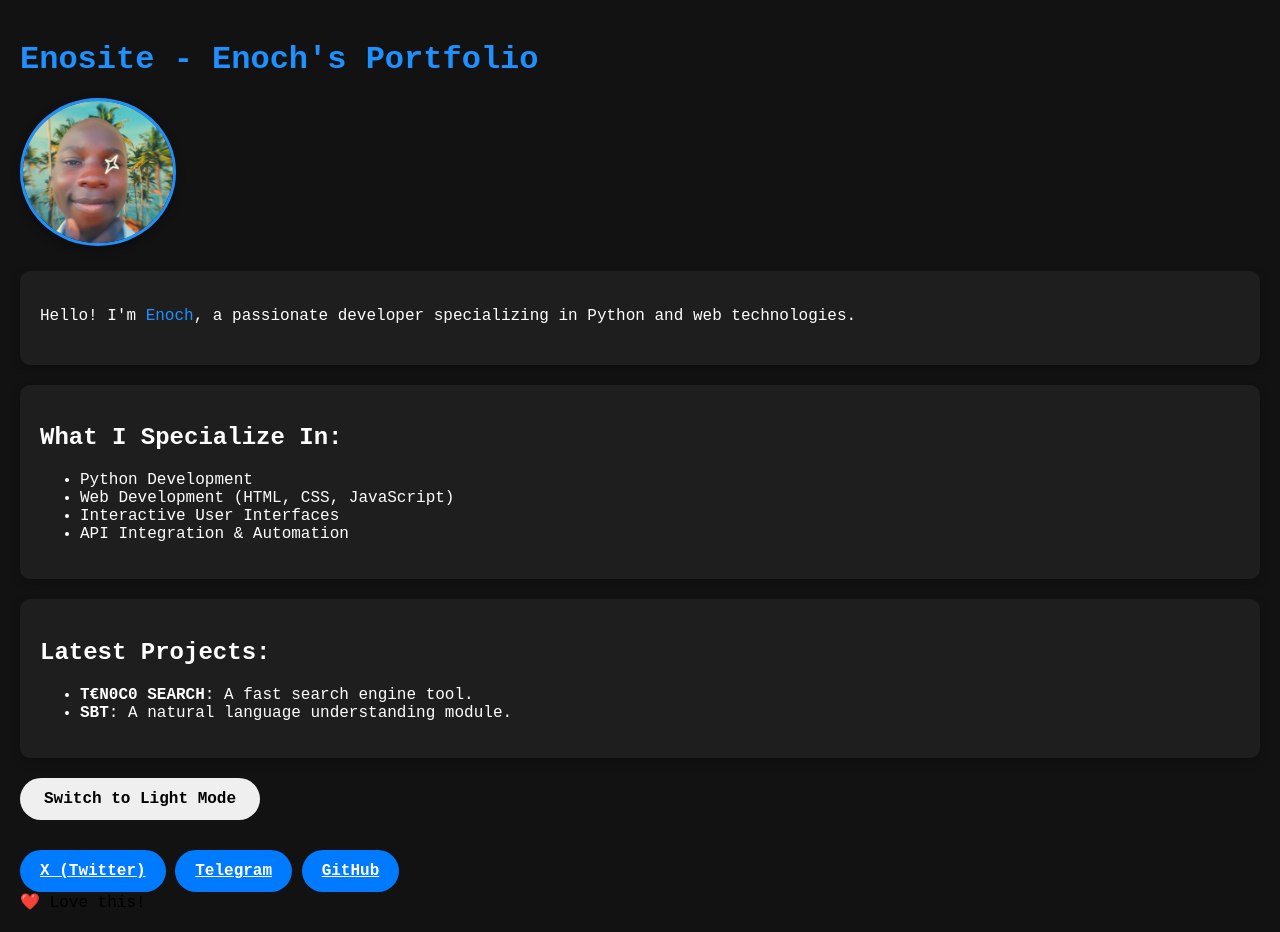
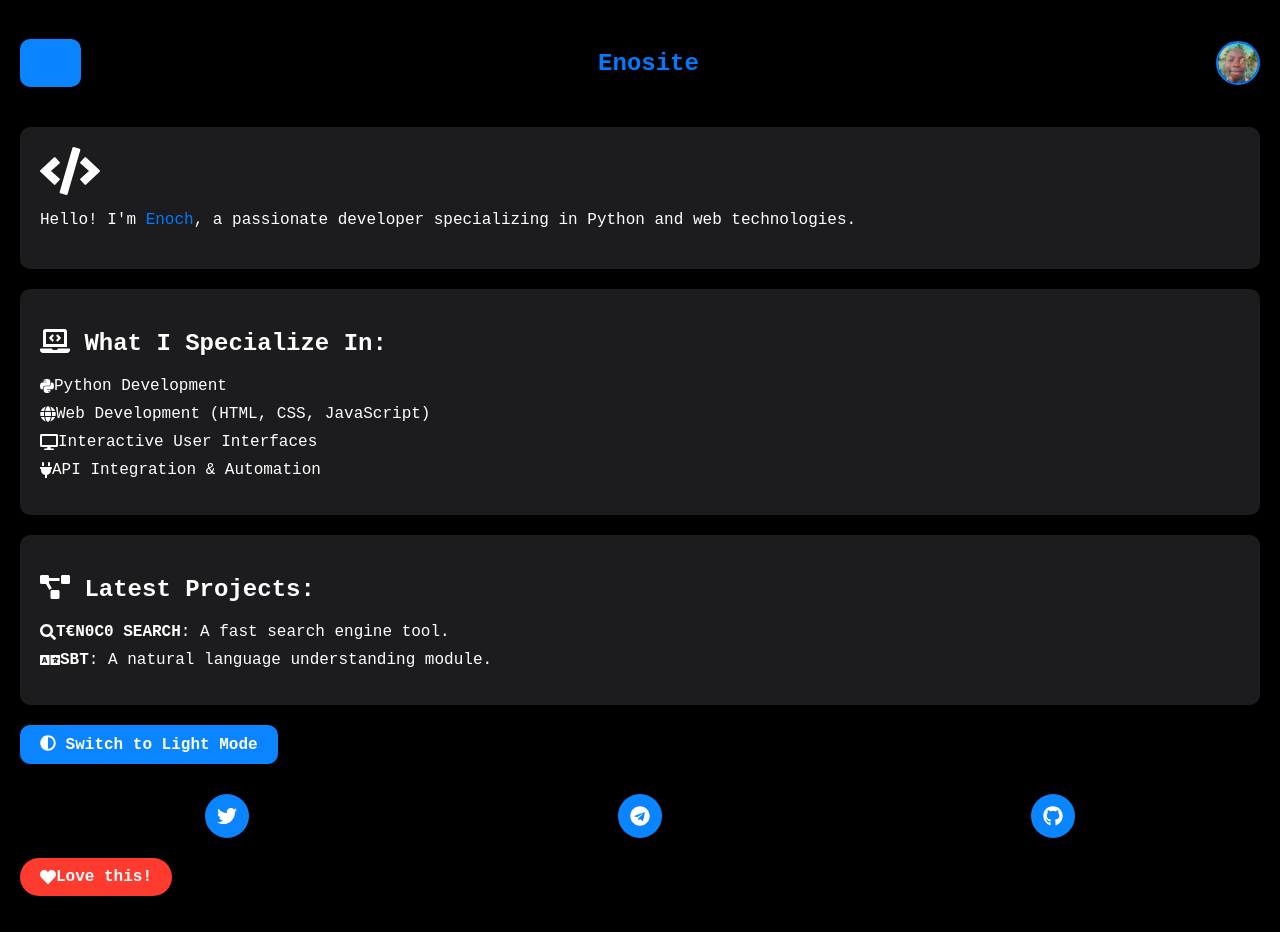
Before and after one commit to Tenoco/Enosite, a plain HTML site: page index.html in a window 1280 px wide. Drawn offline with Linux system fonts and the light colour scheme.

Commit message:
Add files via upload

```diff
--- a/index.html
+++ b/index.html
@@ -6,51 +6,61 @@
     <meta name="description" content="Enosite - Enoch's portfolio showcasing expertise in Python and web development.">
     <meta name="keywords" content="Enoch, Python, Web Development">
     <meta name="author" content="Enoch">
-    <title>Enoch's Portfolio</title>
+    <title>Enosite</title>
 
     <!-- Favicon -->
     <link rel="icon" type="image/jpeg" href="icon.jpg">
 
+    <!-- iOS-style icons -->
+    <script src="https://cdnjs.cloudflare.com/ajax/libs/font-awesome/5.15.3/js/all.min.js"></script>
+
     <link rel="stylesheet" href="style.css">
+    <style>
+        body, button, input {
+            font-family: 'Courier New', monospace;
+        }
+    </style>
 </head>
 <body class="dark-mode">
     <div class="container">
-        <h1 class="highlight">Enosite - Enoch's Portfolio</h1>
-
-        <!-- Image Element -->
-        <img src="image.jpg" alt="A picture of Enoch" class="profile-image">
+        <nav class="ios-nav">
+            <button class="nav-button"><i class="fas fa-bars"></i></button>
+            <h1 class="highlight">Enosite</h1>
+            <img src="image.jpg" alt="A picture of Enoch" class="profile-image">
+        </nav>
 
         <div class="card">
+            <i class="fas fa-code fa-3x"></i>
             <p>Hello! I'm <span class="highlight">Enoch</span>, a passionate developer specializing in Python and web technologies.</p>
         </div>
 
         <div class="card">
-            <h2>What I Specialize In:</h2>
+            <h2><i class="fas fa-laptop-code"></i> What I Specialize In:</h2>
             <ul>
-                <li>Python Development</li>
-                <li>Web Development (HTML, CSS, JavaScript)</li>
-                <li>Interactive User Interfaces</li>
-                <li>API Integration & Automation</li>
+                <li><i class="fab fa-python"></i> Python Development</li>
+                <li><i class="fas fa-globe"></i> Web Development (HTML, CSS, JavaScript)</li>
+                <li><i class="fas fa-desktop"></i> Interactive User Interfaces</li>
+                <li><i class="fas fa-plug"></i> API Integration & Automation</li>
             </ul>
         </div>
 
         <div class="card">
-            <h2>Latest Projects:</h2>
+            <h2><i class="fas fa-project-diagram"></i> Latest Projects:</h2>
             <ul>
-                <li><b>T€N0C0 SEARCH</b>: A fast search engine tool.</li>
-                <li><b>SBT</b>: A natural language understanding module.</li>
+                <li><i class="fas fa-search"></i> <b>T€N0C0 SEARCH</b>: A fast search engine tool.</li>
+                <li><i class="fas fa-language"></i> <b>SBT</b>: A natural language understanding module.</li>
             </ul>
         </div>
 
-        <button id="theme-toggle">Switch to Light Mode</button>
+        <button id="theme-toggle"><i class="fas fa-adjust"></i> Switch to Light Mode</button>
 
-        <div class="social-links">
-            <a href="https://x.com/TEN0C0">X (Twitter)</a>
-            <a href="https://t.me/TEN0C0">Telegram</a>
-            <a href="https://github.com/Tenoco">GitHub</a>
+        <div class="social-links ios-buttons">
+            <a href="https://x.com/TEN0C0"><i class="fab fa-twitter"></i></a>
+            <a href="https://t.me/TEN0C0"><i class="fab fa-telegram"></i></a>
+            <a href="https://github.com/Tenoco"><i class="fab fa-github"></i></a>
         </div>
 
-        <div class="love-button" id="loveButton">❤️ Love this!</div>
+        <div class="love-button" id="loveButton"><i class="fas fa-heart"></i> Love this!</div>
     </div>
 
     <script src="script.js"></script>
--- a/style.css
+++ b/style.css
@@ -1,6 +1,6 @@
 /* Base styles */
 body, input, button, a {
-    font-family: 'Courier New', monospace; /* Monospace font for all text */
+    font-family: 'Courier New', monospace;
     margin: 0;
     padding: 0;
     box-sizing: border-box;
@@ -9,90 +9,182 @@ body, input, button, a {
 body {
     transition: background-color 0.4s ease, color 0.4s ease;
     padding: 20px;
-    background-color: #eaeaea; /* Lighter background color */
+    background-color: #f2f2f7; /* iOS light mode background */
     -webkit-font-smoothing: antialiased;
+    color: #000000;
 }
 
 h1, h2, p {
     margin-bottom: 20px;
 }
 
+/* iOS-style navigation */
+.ios-nav {
+    display: flex;
+    justify-content: space-between;
+    align-items: center;
+    padding: 10px 0;
+    margin-bottom: 20px;
+}
+
+.nav-button {
+    background: none;
+    border: none;
+    font-size: 24px;
+    color: #007aff; /* iOS blue */
+}
+
 /* Card styles */
 .card {
-    background-color: #1e1e1e; /* Dark background for cards */
-    color: #ffffff; /* White text for better contrast */
-    border-radius: 10px; /* Rounded corners */
-    box-shadow: 0 4px 10px rgba(0, 0, 0, 0.2); /* Soft shadow */
-    padding: 20px; /* Inner padding */
-    margin-bottom: 20px; /* Space between cards */
+    background-color: #ffffff; /* iOS card background */
+    color: #000000; /* iOS text color */
+    border-radius: 10px;
+    box-shadow: 0 1px 5px rgba(0, 0, 0, 0.1); /* Subtle iOS shadow */
+    padding: 20px;
+    margin-bottom: 20px;
 }
 
 /* Profile Image Styles */
 .profile-image {
-    width: 150px; /* Set a fixed width */
-    height: auto; /* Maintain aspect ratio */
-    border-radius: 50%; /* Make it circular */
-    margin-bottom: 20px; /* Space below the image */
-    border: 3px solid #1e90ff; /* Add a border with accent color */
-    box-shadow: 0 4px 10px rgba(0, 0, 0, 0.3); /* Soft shadow for depth */
+    width: 40px;
+    height: 40px;
+    border-radius: 50%;
+    object-fit: cover;
+    border: 2px solid #007aff; /* iOS blue border */
 }
 
 /* Button styles */
 button, .social-links a {
-    padding: 12px 24px; /* Consistent padding */
+    padding: 10px 20px;
     border: none;
     cursor: pointer;
-    border-radius: 50px; /* More pronounced curve for buttons */
+    border-radius: 10px; /* iOS button radius */
     font-size: 16px;
-    font-weight: bold;
-    transition: background-color 0.4s, transform 0.3s ease;
+    font-weight: 600;
+    transition: background-color 0.3s, opacity 0.3s;
+    background-color: #007aff; /* iOS blue */
+    color: #ffffff;
 }
 
 button:hover,
 .social-links a:hover {
-    transform: translateY(-3px);
+    opacity: 0.8;
+}
+
+button:active,
+.social-links a:active {
+    opacity: 0.6;
 }
 
 /* Input styles */
 input {
-    padding: 14px;
+    padding: 10px 15px;
     width: calc(100% - 30px);
-    border: 2px solid #ccc;
+    border: 1px solid #c7c7cc; /* iOS border color */
     margin-bottom: 20px;
-    border-radius: 20px;
+    border-radius: 10px;
+    font-size: 16px;
 }
 
 /* Dark mode */
 body.dark-mode {
-    background-color: #121212; /* Darker background for dark mode */
+    background-color: #000000; /* iOS dark mode background */
+    color: #ffffff;
 }
 
-.card.dark-mode {
-    background-color: #1e1e1e; /* Dark card background for dark mode */
+.dark-mode .card {
+    background-color: #1c1c1e; /* iOS dark mode card background */
+    color: #ffffff;
 }
 
-button.dark-mode {
-    background-color: #1e90ff; /* Button color in dark mode */
+.dark-mode button,
+.dark-mode .social-links a {
+    background-color: #0a84ff; /* iOS dark mode blue */
 }
 
-/* Light mode */
-body.light-mode {
-    background-color: #f7f7f7;
+.dark-mode .nav-button {
+    color: #0a84ff; /* iOS dark mode blue */
 }
 
 /* Color accents */
 .highlight {
-    color: #1e90ff;
+    color: #007aff; /* iOS blue */
 }
 
 /* Social links */
 .social-links {
     margin-top: 30px;
+    display: flex;
+    justify-content: space-around;
 }
 
 .social-links a {
-    display: inline-block;
-    padding: 12px 20px; /* Adjusted padding for social links */
-    background-color: #007aff;
-    color: #fff;
+    display: inline-flex;
+    align-items: center;
+    justify-content: center;
+    width: 44px;
+    height: 44px;
+    border-radius: 22px;
+    font-size: 20px;
+    padding: 0;
 }
+
+/* iOS-style icons */
+.fas, .fab {
+    font-size: 20px;
+}
+
+/* Love button */
+.love-button {
+    display: inline-flex;
+    align-items: center;
+    justify-content: center;
+    background-color: #ff3b30; /* iOS red */
+    color: #ffffff;
+    padding: 10px 20px;
+    border-radius: 20px;
+    font-weight: 600;
+    margin-top: 20px;
+    cursor: pointer;
+    transition: opacity 0.3s;
+}
+
+.love-button:hover {
+    opacity: 0.8;
+}
+
+.love-button:active {
+    opacity: 0.6;
+}
+
+/* List styles */
+ul {
+    list-style-type: none;
+    padding-left: 0;
+}
+
+li {
+    margin-bottom: 10px;
+    display: flex;
+    align-items: center;
+}
+
+li i {
+    margin-right: 10px;
+    color: #007aff; /* iOS blue */
+}
+
+/* Responsive design */
+@media (max-width: 768px) {
+    body {
+        padding: 10px;
+    }
+
+    .social-links {
+        flex-wrap: wrap;
+    }
+
+    .social-links a {
+        margin-bottom: 10px;
+    }
+}
```
